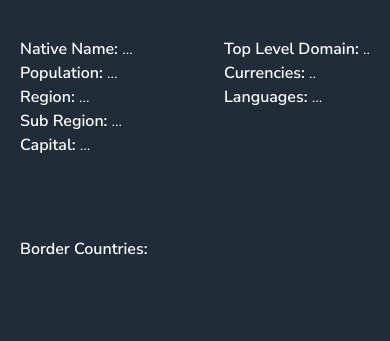
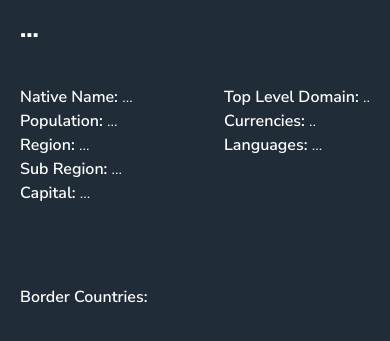
Before and after one commit to Mdalasini/Rest-Countries-Api-With-Color-Theme-Switcher, a website: page country.html in a window 390 px wide. Shown: the part 319-660 px from the top of the page. Drawn offline with nearby package versions, Linux system fonts and the light colour scheme.

Commit message:
stye: detail page mobile layout

```diff
--- a/country.html
+++ b/country.html
@@ -40,7 +40,7 @@
             </button>
 
             <!-- COUNTRY -->
-            <div class="flex flex-wrap items-center mt-20 gap-x-24">
+            <div class="flex flex-col lg:flex-row items-start lg:item-center mt-20 gap-x-24 gap-y-12">
                 <!-- FLAG -->
                 <img id="country-flag" src="" alt="" class="max-w-[660px] w-full">
                 <!-- INFO -->
```
Also changed, not shown: css/style.css.
